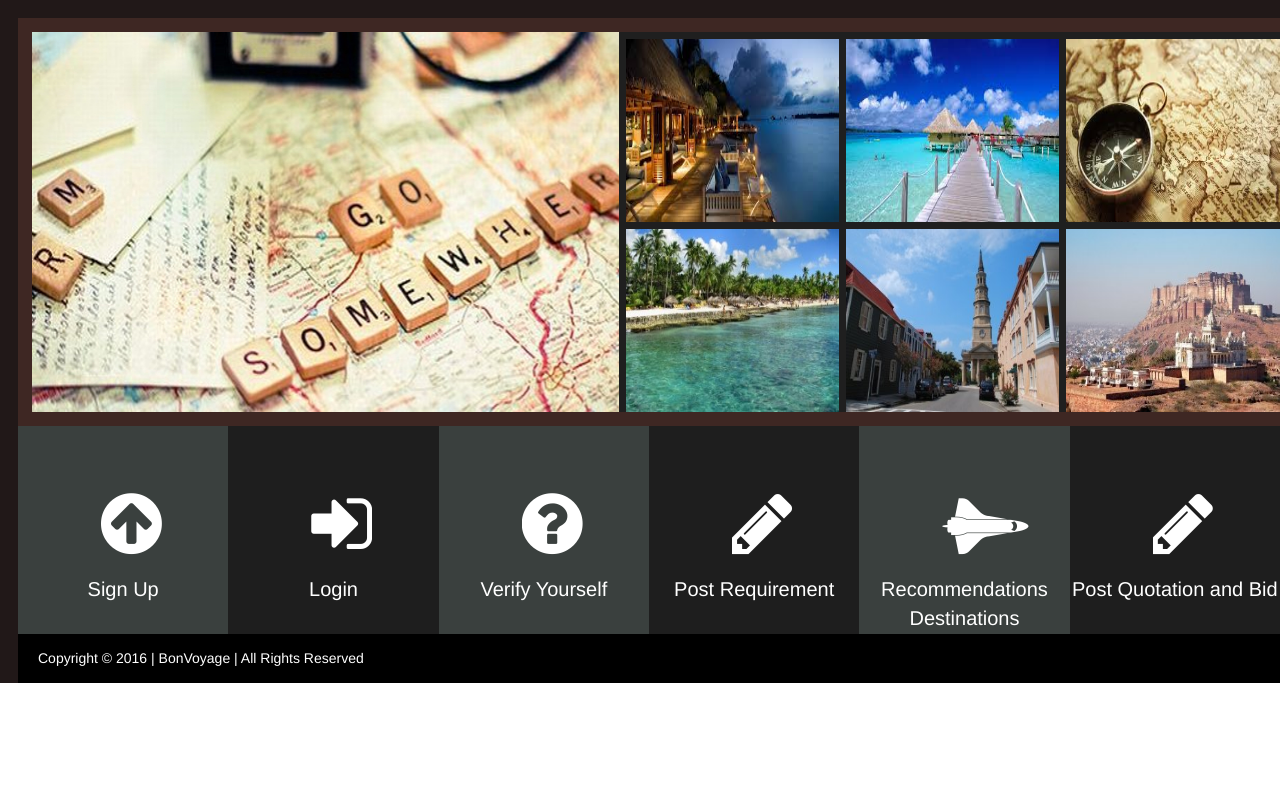
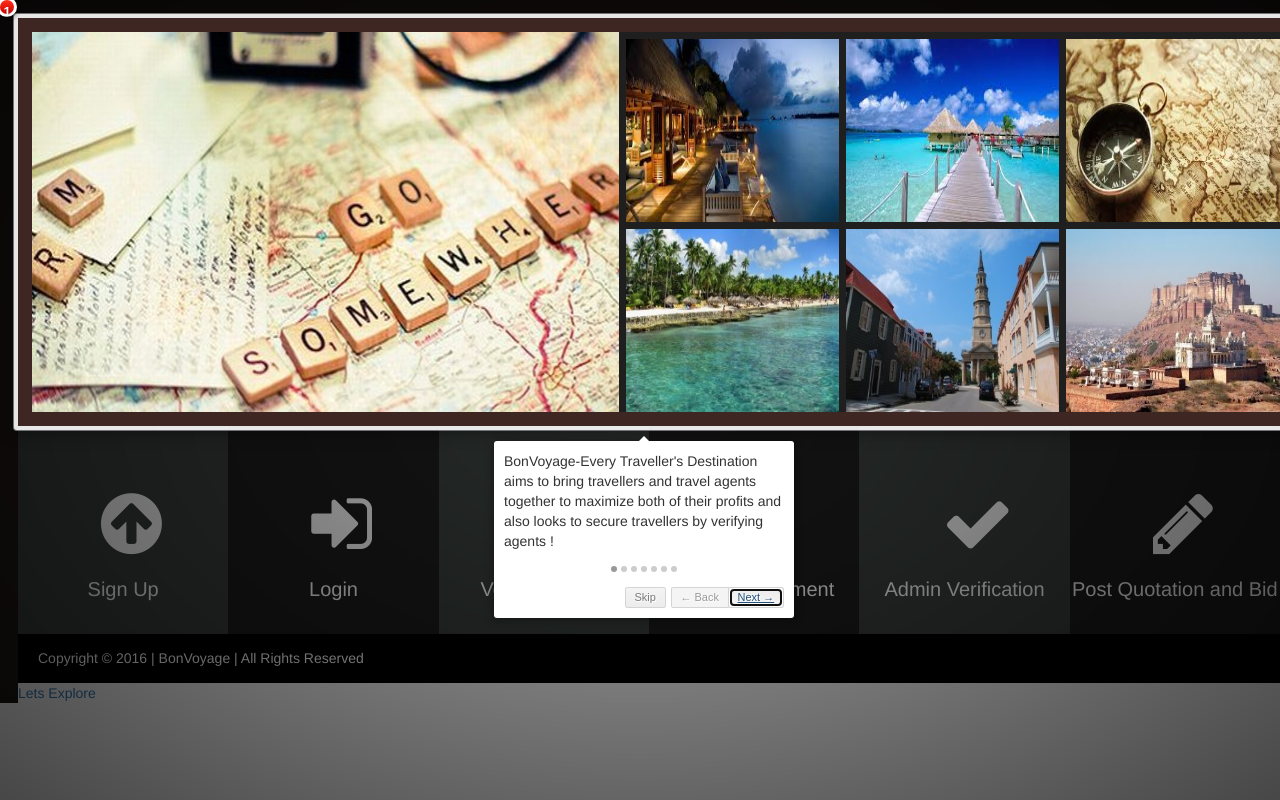
Before and after one commit to sukhmeet032795/BonVoyage, a Django app: page / in a window 1280 px wide. Run offline with Django 3.2, Linux system fonts and the light colour scheme; some libraries are stand-ins or nearby versions.

Commit message:
unmerged files

```diff
--- a/Templates/home.html
+++ b/Templates/home.html
@@ -9,14 +9,13 @@
 		<link rel="stylesheet" href="https://maxcdn.bootstrapcdn.com/font-awesome/4.4.0/css/font-awesome.min.css">
 		<link rel="stylesheet" href="..{{STATIC_URL}}css/home.css">
 		<link rel="stylesheet" href="..{{STATIC_URL}}css/bootstrap-social.css">
+	    <link href="..{{STATIC_URL}}css/introjs.css" rel="stylesheet">
 
-		<script src="..{{STATIC_URL}}js/jquery-1.11.1.min.js"></script>
-		<script src="..{{STATIC_URL}}js/home.js"></script>
-		<script src="https://maxcdn.bootstrapcdn.com/bootstrap/3.3.5/js/bootstrap.min.js"></script>
+    	<!-- <link href="..{{STATIC_URL}}css/bootstrap-responsive.min.css" rel="stylesheet"> -->
 	</head>
 	<body>
 		<div class="containerDiv">
-			<div class="row imageContainer">
+			<div class="row imageContainer" style="margin-right:0px" data-step="1" data-position="bottom-middle-aligned" data-intro="BonVoyage-Every Traveller's Destination aims to bring travellers and travel agents together to maximize both of their profits and also looks to secure travellers by verifying agents !">
 				<div class="col-md-6" id="coverImage">
 					<!-- <img src="{{STATIC_URL}}images/background.jpg" alt="BonVoyage CoverPic"> -->
 				</div>
@@ -47,27 +46,27 @@
 			</div>
 			<div class="tabsContainer">
 				<div class="row">
-					<div class="col-md-2 oddTile tile" data-toggle="modal" data-target="#signupForm">
+					<div class="col-md-2 oddTile tile" data-toggle="modal" data-target="#signupForm" data-step="2" data-position="right" data-intro="Signup as a Traveller or Travel Agent">
 						<i class="fa fa-arrow-circle-up faIcon"></i>
 						<p class="tileText">Sign Up</p>
 					</div>
-					<div class="col-md-2 evenTile tile" data-toggle="modal" data-target="#loginForm">
+					<div class="col-md-2 evenTile tile" data-toggle="modal" data-target="#loginForm" data-step="3" data-position="right" data-intro="Login to view Dashboard and pending packages/quotations">
 						<i class="fa fa-sign-in faIcon"></i>
 						<p class="tileText">Login</p>
 					</div>
-					<div class="col-md-2 oddTile tile">
+					<div class="col-md-2 oddTile tile" id="agentVerification" data-step="4" data-position="right" data-intro="All Travel Agents use this tab to verify yourselves, upload your driving licence and pan card photo and see the MAGIC of IMAGE PROCESSING !!!">
 						<i class="fa fa-question-circle faIcon"></i>
 						<p class="tileText">Verify Yourself</p>
 					</div>
-					<div class="col-md-2 evenTile tile" id="postRequirement">
+					<div class="col-md-2 evenTile tile" id="postRequirement" data-step="5" data-position="right" data-intro="All Travellers use this tab to POST REQUIREMENT and then sit back and enjoy the fight between Travel Agents for lowest price !!!">
 						<i class="fa fa-pencil faIcon"></i>
 						<p class="tileText">Post Requirement</p>
 					</div>
-					<div class="col-md-2 oddTile tile">
-						<i class="fa fa-space-shuttle faIcon"></i>
-						<p class="tileText">Recommendations Destinations</p>
+					<div class="col-md-2 oddTile tile" id="adminVerification" data-step="6" data-position="right" data-intro="Admin can use this tab to verify Travel Agents in case of discrepencies and can compare results of IMAGE PROCESSING !!">
+						<i class="fa fa-check faIcon"></i>
+						<p class="tileText">Admin Verification</p>
 					</div>
-					<div class="col-md-2 evenTile tile" id="postQuotation">
+					<div class="col-md-2 evenTile tile" id="postQuotation" data-step="7" data-position="left" data-intro="Travel Agents use this tab to post packages/quotations for requirement and then bid to lowest price to be seen at top and get HIRED !!">
 						<i class="fa fa-pencil faIcon"></i>
 						<p class="tileText">Post Quotation and Bid</p>
 					</div>
@@ -76,6 +75,10 @@
 			<div class="footer">
 				<p>Copyright © 2016 | BonVoyage | All Rights Reserved</p>
 			</div>
+
+			<a href="/destinations" class="button">
+				<span>Lets Explore</span>
+			</a>
 		</div>
       <!-- Modal content-->
 		<div class="modal fade" id="signupForm" role="dialog" aria-labelledby="signupForm">
@@ -219,5 +222,9 @@
 			</div>
 		</div>
 		</div>
+		<script src="..{{STATIC_URL}}js/jquery-1.11.1.min.js"></script>
+		<script src="..{{STATIC_URL}}js/home.js"></script>
+		<script src="https://maxcdn.bootstrapcdn.com/bootstrap/3.3.5/js/bootstrap.min.js"></script>
+		<script type="text/javascript" src="..{{STATIC_URL}}js/intro.js"></script>
 	</body>
 </html>
```
